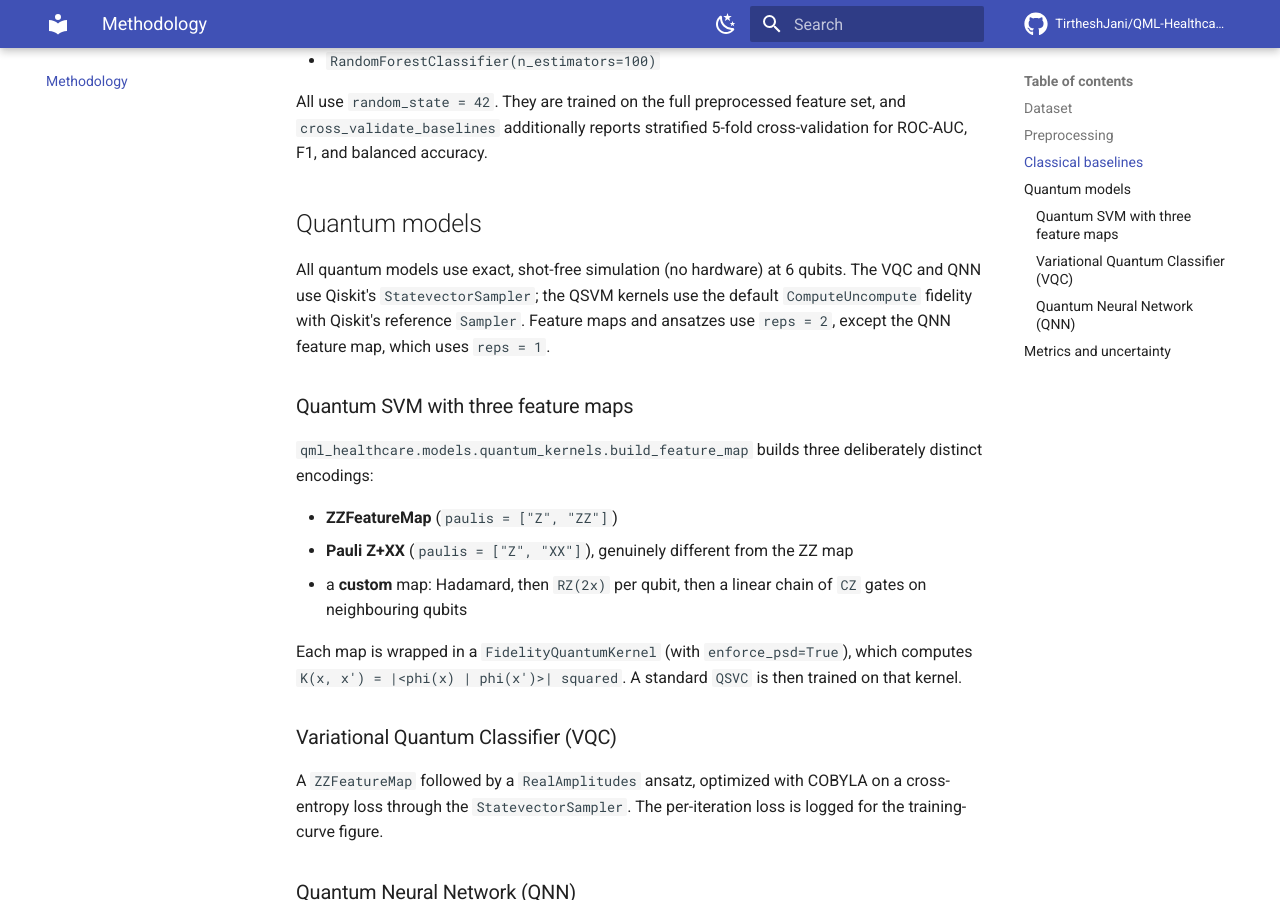
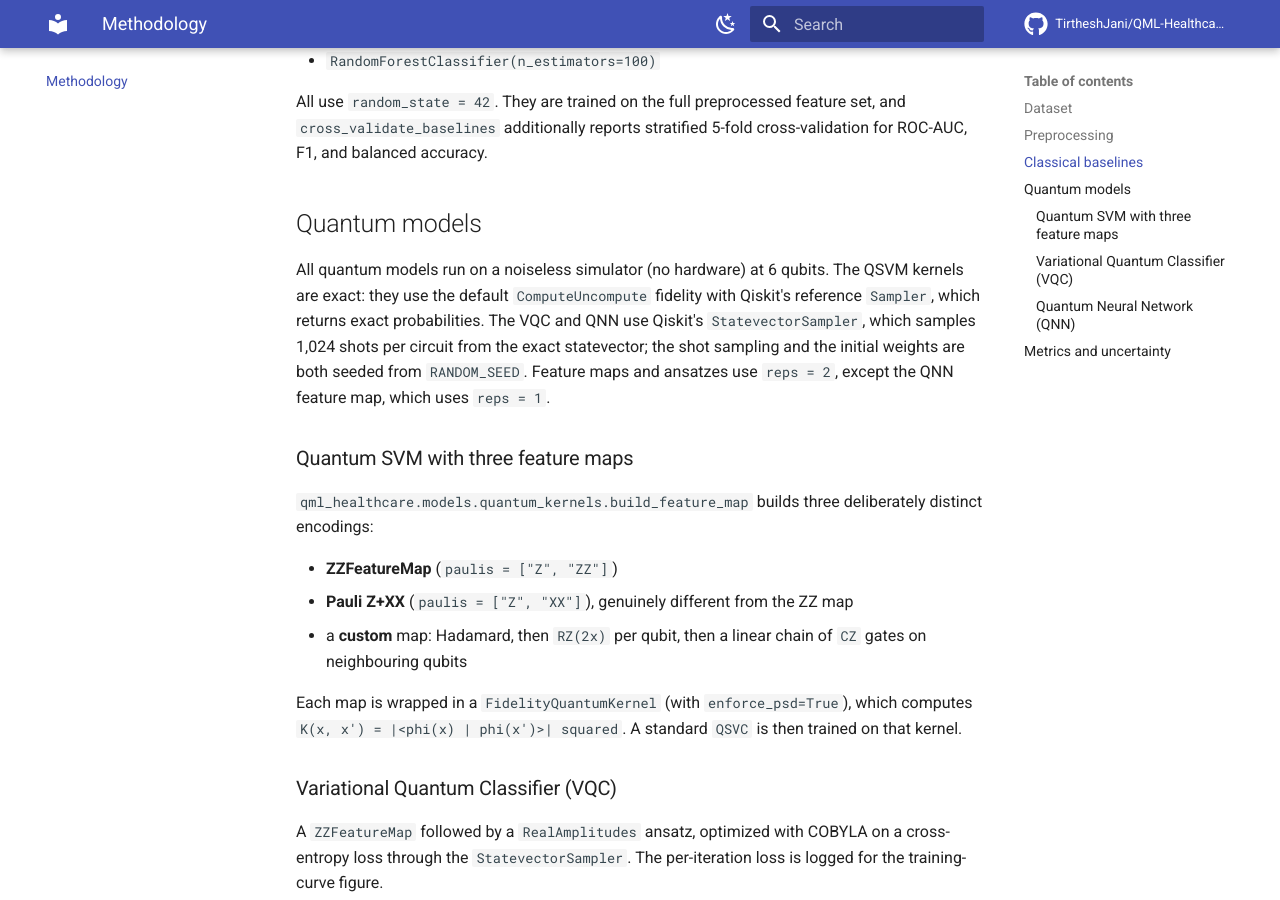
Before and after one commit to TirtheshJani/QML-Healthcare-Diagnostics, an MkDocs documentation site: the page built from docs/methodology.md, in a window 1280 px wide and 900 px high, scrolled down 1384 px. Built offline with MkDocs 1.6.1 and Material for MkDocs 9.7.7, drawn with Linux system fonts in a browser that asks for light colours; comment, search, counter and statistics services are not loaded.

Commit message:
docs: StatevectorSampler samples shots; only the QSVM kernels are exact
The README, methodology and limitations pages (including an earlier edit
on this branch) described every quantum model as exact, shot-free
statevector simulation. StatevectorSampler() samples 1,024 shots per
circuit (default_shots=1024), so the VQC and QNN carry shot noise; only
the QSVM kernels, which use the reference Sampler inside ComputeUncompute,
are exact. Say so, note that the shots and initial weights are now
seeded, and state in reproducibility.md that reruns reproduce the metrics
while wall-clock times vary.

Co-Authored-By: Claude Opus 5.5 <noreply@anthropic.com>
Claude-Session: https://claude.ai/code/session_01PWSXcyEx8MpeCxMpwDRFHN

```diff
--- a/docs/methodology.md
+++ b/docs/methodology.md
@@ -53,9 +53,11 @@ and balanced accuracy.
 
 ## Quantum models
 
-All quantum models use exact, shot-free simulation (no hardware) at 6 qubits. The VQC and QNN use
-Qiskit's `StatevectorSampler`; the QSVM kernels use the default `ComputeUncompute` fidelity with
-Qiskit's reference `Sampler`. Feature maps and ansatzes use `reps = 2`, except the QNN feature map,
+All quantum models run on a noiseless simulator (no hardware) at 6 qubits. The QSVM kernels are
+exact: they use the default `ComputeUncompute` fidelity with Qiskit's reference `Sampler`, which
+returns exact probabilities. The VQC and QNN use Qiskit's `StatevectorSampler`, which samples 1,024
+shots per circuit from the exact statevector; the shot sampling and the initial weights are both
+seeded from `RANDOM_SEED`. Feature maps and ansatzes use `reps = 2`, except the QNN feature map,
 which uses `reps = 1`.
 
 ### Quantum SVM with three feature maps
```
Also changed, not shown: README.md (+5 -2 lines), docs/limitations.md (+3 -2 lines), docs/reproducibility.md (+3 -2 lines).
